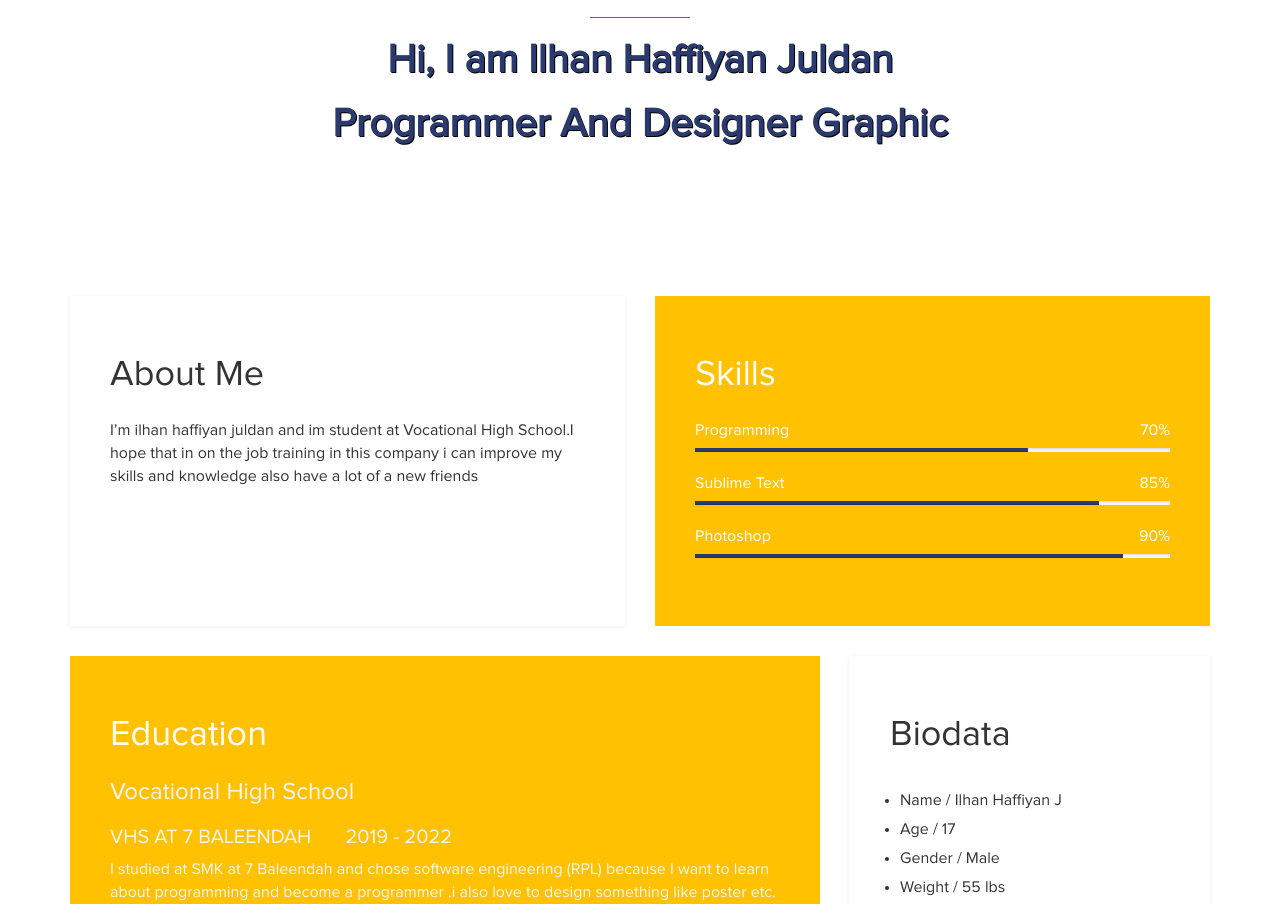
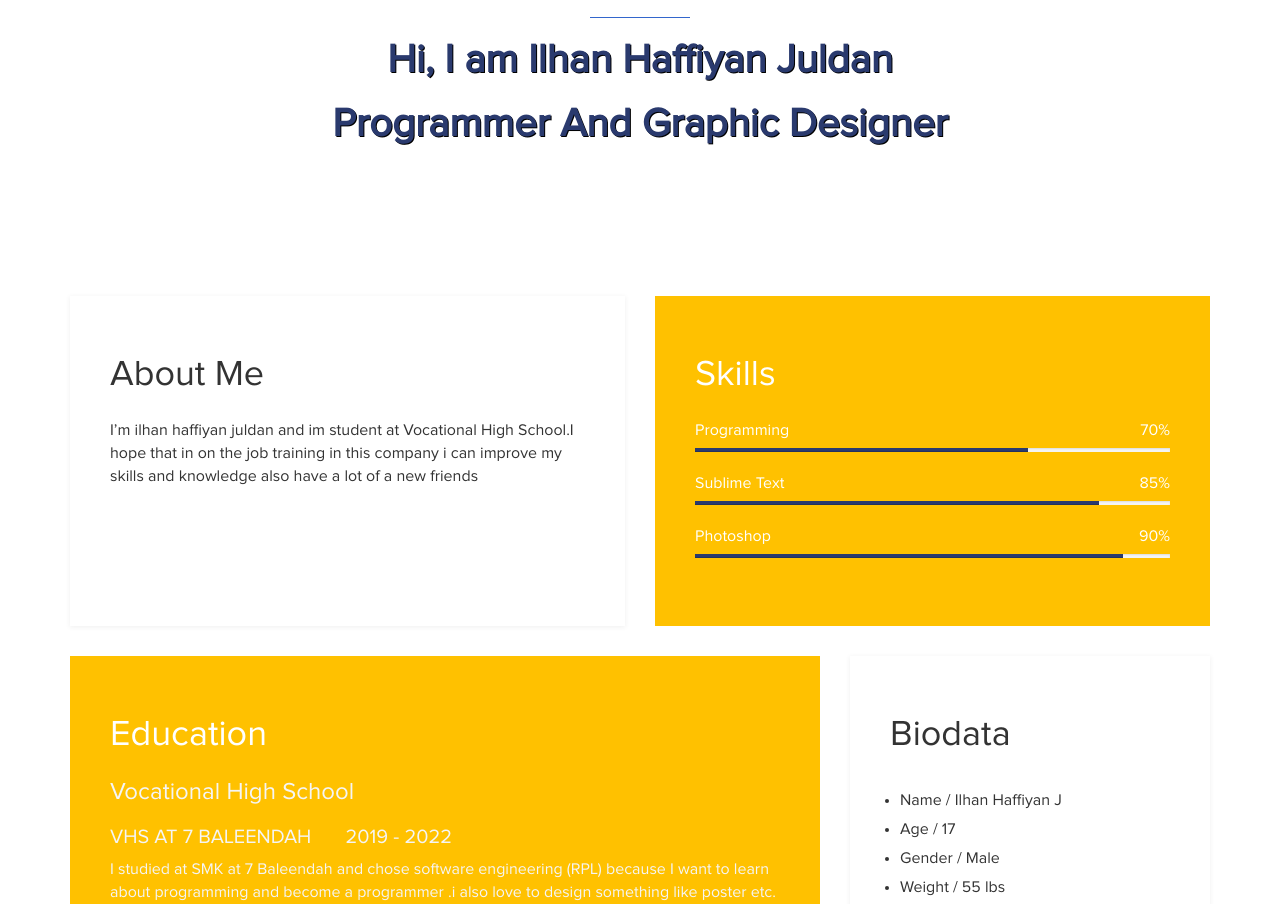
Before and after one commit to nengrindamar08/ilhan29.github.io, a plain HTML site: page index.html in a window 1280 px wide. Shown: the part 196-1100 px from the top of the page. Drawn offline with Linux system fonts and the light colour scheme.

Commit message:
Update index.html

```diff
--- a/index.html
+++ b/index.html
@@ -34,7 +34,7 @@ http://www.templatemo.com/tm-467-easy-profile
 				<img src="images/tm-easy-profile.jpg" class="img-responsive img-circle tm-border" alt="templatemo easy profile">
 				<hr>
 				<h1 class="tm-title bold shadow">Hi, I am Ilhan Haffiyan Juldan</h1>
-				<h1 class="tm-title bold shadow">Programmer And Designer Graphic</h1>
+				<h1 class="tm-title bold shadow">Programmer And  Graphic Designer</h1>
 			</div>
 		</div>
 	</div>
```
